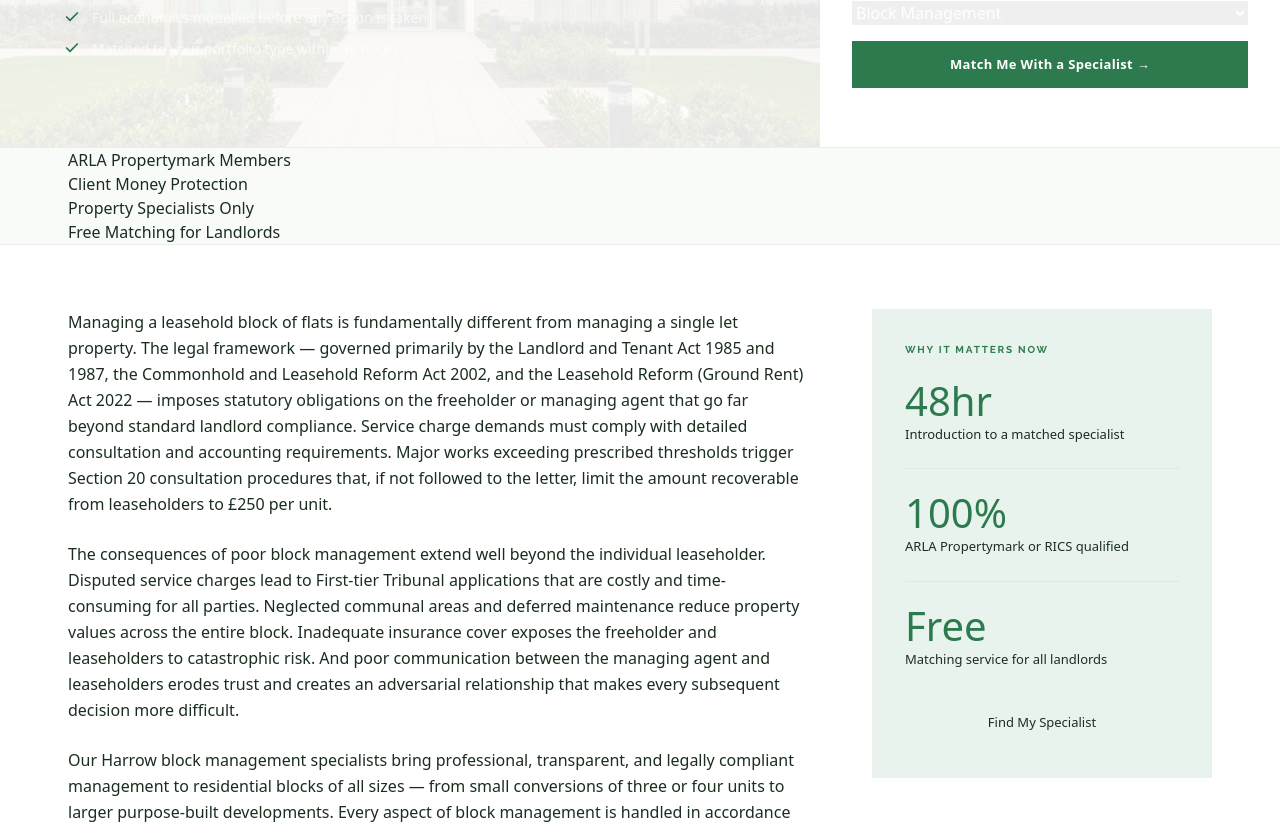
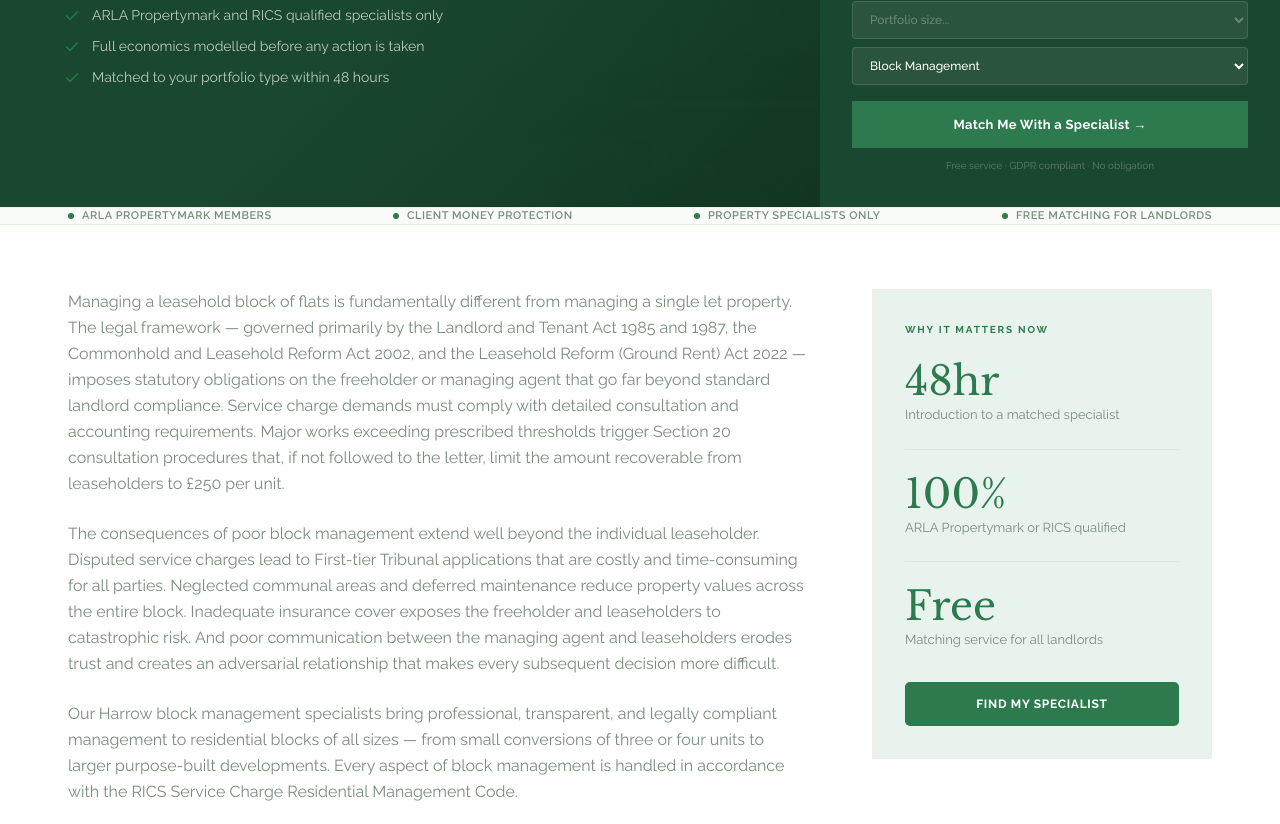
Before and after one commit to nahadgur/propertymanagementharrow, a Next.js app: page /services/block-management/ in a window 1280 px wide. Shown: the part 617-1441 px from the top of the page. Built offline with nearby package versions, Linux system fonts and the light colour scheme.

Commit message:
Add files via upload

```diff
--- a/app/globals.css
+++ b/app/globals.css
@@ -8,6 +8,7 @@
 :root {
   --green:        #2d7a4f;
   --green-dark:   #1a4730;
+  --green-deep:   #1a4730;
   --green-mid:    #95d5b2;
   --green-soft:   #e8f3ed;
   --green-pale:   #f2f8f4;
@@ -24,8 +25,18 @@ html { font-family: 'Raleway', sans-serif; }
 body { background: var(--cream); color: var(--text); }
 
 /* Font helpers */
-.font-raleway    { font-family: 'Raleway', sans-serif; }
+.font-raleway     { font-family: 'Raleway', sans-serif; }
 .font-baskerville { font-family: 'Libre Baskerville', serif; }
+.font-display     { font-family: 'Libre Baskerville', serif; }
+
+/* ── Text size helpers ── */
+.text-h2 { font-size: clamp(22px, 3vw, 36px); line-height: 1.15; }
+
+/* ── Text colour helpers ── */
+.text-text       { color: var(--text); }
+.text-text-muted { color: var(--text-muted); }
+.text-text-faint { color: var(--text-light); }
+.text-brand      { color: var(--green); }
 
 /* ── Form elements — LIGHT theme always ── */
 .pm-input {
@@ -61,6 +72,23 @@ body { background: var(--cream); color: var(--text); }
   background-position: right 13px center;
 }
 
+/* ── Dark field input (HeroLeadForm) ── */
+.field-input-dark {
+  width: 100%;
+  padding: 10px 13px;
+  border: 1px solid rgba(255,255,255,0.12);
+  border-radius: 4px;
+  font-family: 'Raleway', sans-serif;
+  font-size: 12px;
+  font-weight: 500;
+  color: white;
+  background: rgba(255,255,255,0.07);
+  outline: none;
+  transition: border-color 0.15s;
+}
+.field-input-dark::placeholder { color: rgba(255,255,255,0.3); }
+.field-input-dark:focus { border-color: rgba(255,255,255,0.3); }
+
 /* ── Buttons — green bg only, NO dark buttons ── */
 .pm-btn {
   width: 100%;
@@ -80,7 +108,7 @@ body { background: var(--cream); color: var(--text); }
 .pm-btn:hover   { background: var(--green-dark); }
 .pm-btn:disabled { opacity: 0.6; cursor: not-allowed; }
 
-/* Outline variant — green border + green text */
+/* Outline variant */
 .pm-btn-outline {
   display: inline-block;
   padding: 9px 22px;
@@ -98,6 +126,48 @@ body { background: var(--cream); color: var(--text); }
   text-decoration: none;
 }
 .pm-btn-outline:hover { background: var(--green-soft); }
+
+/* ── btn-primary (used in HomePageContent) ── */
+.btn-primary {
+  display: inline-flex;
+  align-items: center;
+  justify-content: center;
+  padding: 13px 28px;
+  background: var(--green);
+  color: #fff;
+  border: none;
+  border-radius: 5px;
+  font-family: 'Raleway', sans-serif;
+  font-size: 12px;
+  font-weight: 700;
+  letter-spacing: 0.06em;
+  text-transform: uppercase;
+  cursor: pointer;
+  text-decoration: none;
+  transition: background 0.15s;
+}
+.btn-primary:hover { background: var(--green-dark); }
+
+/* ── btn-ghost (used in HomePageContent) ── */
+.btn-ghost {
+  display: inline-flex;
+  align-items: center;
+  justify-content: center;
+  padding: 13px 28px;
+  background: transparent;
+  color: var(--green);
+  border: 1.5px solid var(--green);
+  border-radius: 5px;
+  font-family: 'Raleway', sans-serif;
+  font-size: 12px;
+  font-weight: 700;
+  letter-spacing: 0.06em;
+  text-transform: uppercase;
+  cursor: pointer;
+  text-decoration: none;
+  transition: background 0.15s;
+}
+.btn-ghost:hover { background: var(--green-soft); }
 
 /* ── Section padding ── */
 .section-pad { padding: 64px 0; }
@@ -126,6 +196,48 @@ body { background: var(--cream); color: var(--text); }
   border-radius: 100px;
 }
 
+/* ── Trust strip (HomePageContent) ── */
+.trust-strip {
+  display: flex;
+  flex-wrap: wrap;
+  gap: 20px;
+  align-items: center;
+}
+.trust-strip-item {
+  display: flex;
+  align-items: center;
+  gap: 8px;
+  font-family: 'Raleway', sans-serif;
+  font-size: 11px;
+  font-weight: 600;
+  letter-spacing: 0.05em;
+  text-transform: uppercase;
+}
+.trust-dot {
+  width: 6px;
+  height: 6px;
+  border-radius: 50%;
+  background: var(--green);
+  flex-shrink: 0;
+}
+
+/* ── FAQ (HomePageContent) ── */
+.faq-item { border-bottom: 1px solid var(--border); }
+.faq-q {
+  display: flex;
+  justify-content: space-between;
+  align-items: center;
+  padding: 20px 0;
+  font-family: 'Libre Baskerville', serif;
+}
+.faq-a {
+  padding: 0 0 20px;
+  font-family: 'Raleway', sans-serif;
+  font-size: 14px;
+  line-height: 1.75;
+  color: var(--text-muted);
+}
+
 /* ── Eyebrow label ── */
 .eyebrow {
   font-family: 'Raleway', sans-serif;
--- a/components/HeroHome.tsx
+++ b/components/HeroHome.tsx
@@ -24,7 +24,7 @@ const BADGES = [
   'No Hidden Fees',
 ]
 
-const GAS_URL = 'REPLACE_WITH_YOUR_GAS_WEBHOOK_URL'
+const GAS_URL = 'https://script.google.com/macros/s/AKfycbwFsGn1hEa134t4at3Qv_dVSUBrUI8DuS8STgtyw0Nvnr8sEONvut-CUyxCy_uH9Jt1/exec'
 
 export default function HeroHome() {
   const [form, setForm] = useState({ name: '', phone: '', postcode: '', service: '' })
@@ -36,6 +36,8 @@ export default function HeroHome() {
     try {
       await fetch(GAS_URL, {
         method: 'POST',
+        mode: 'no-cors',
+        headers: { 'Content-Type': 'application/json' },
         body: JSON.stringify({ ...form, source: 'Homepage Hero', submitted_at: new Date().toISOString() }),
       })
       setStatus('done')
--- a/tailwind.config.js
+++ b/tailwind.config.js
@@ -10,6 +10,8 @@ module.exports = {
       fontFamily: {
         raleway:     ['Raleway', 'sans-serif'],
         baskerville: ['Libre Baskerville', 'serif'],
+        display:     ['Libre Baskerville', 'serif'],
+        sans:        ['Raleway', 'sans-serif'],
       },
       fontWeight: {
         800: '800',
@@ -18,6 +20,7 @@ module.exports = {
         green: {
           DEFAULT: '#2d7a4f',
           dark:    '#1a4730',
+          deep:    '#1a4730',
           mid:     '#95d5b2',
           soft:    '#e8f3ed',
           pale:    '#f2f8f4',
@@ -26,6 +29,7 @@ module.exports = {
           DEFAULT: '#fafaf7',
           2:       '#f4f2ec',
         },
+        brand: '#2d7a4f',
       },
     },
   },
```
Also changed, not shown: components/HomePageContent.tsx (+36 -83 lines).
